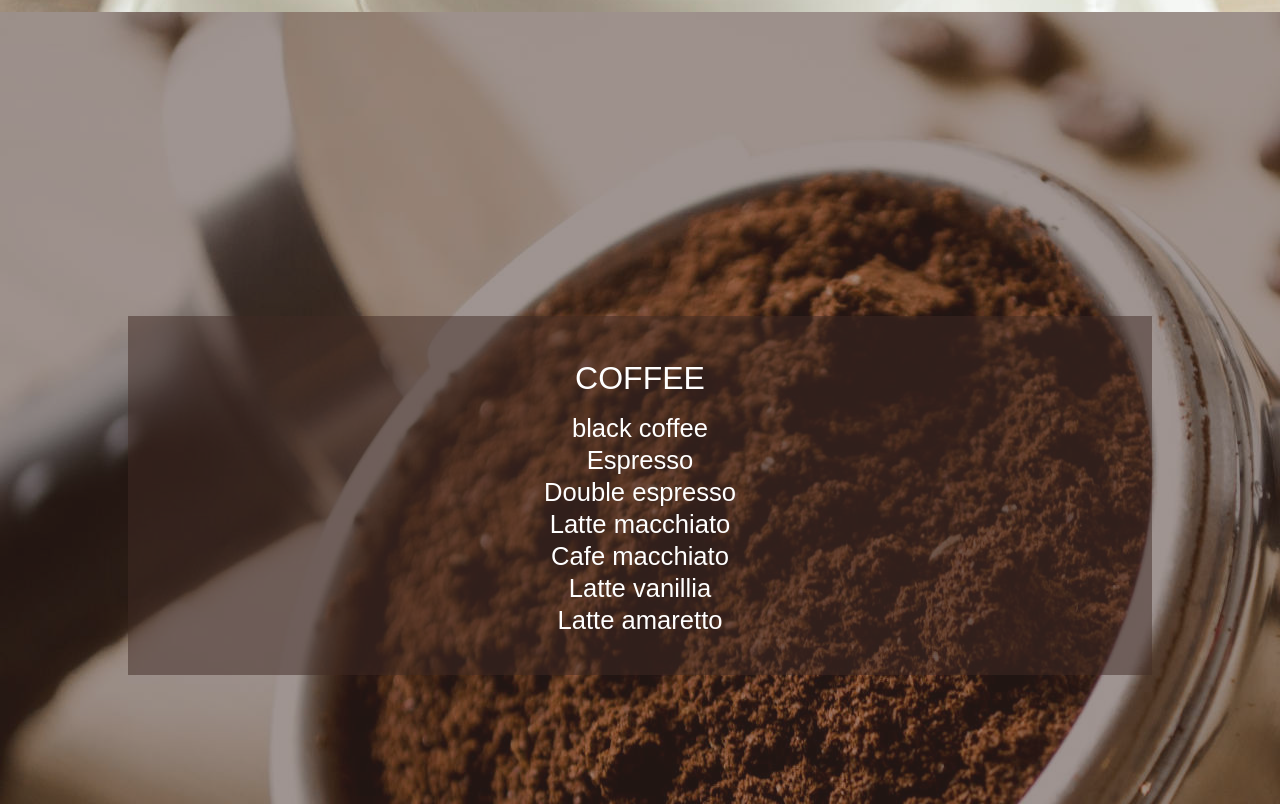
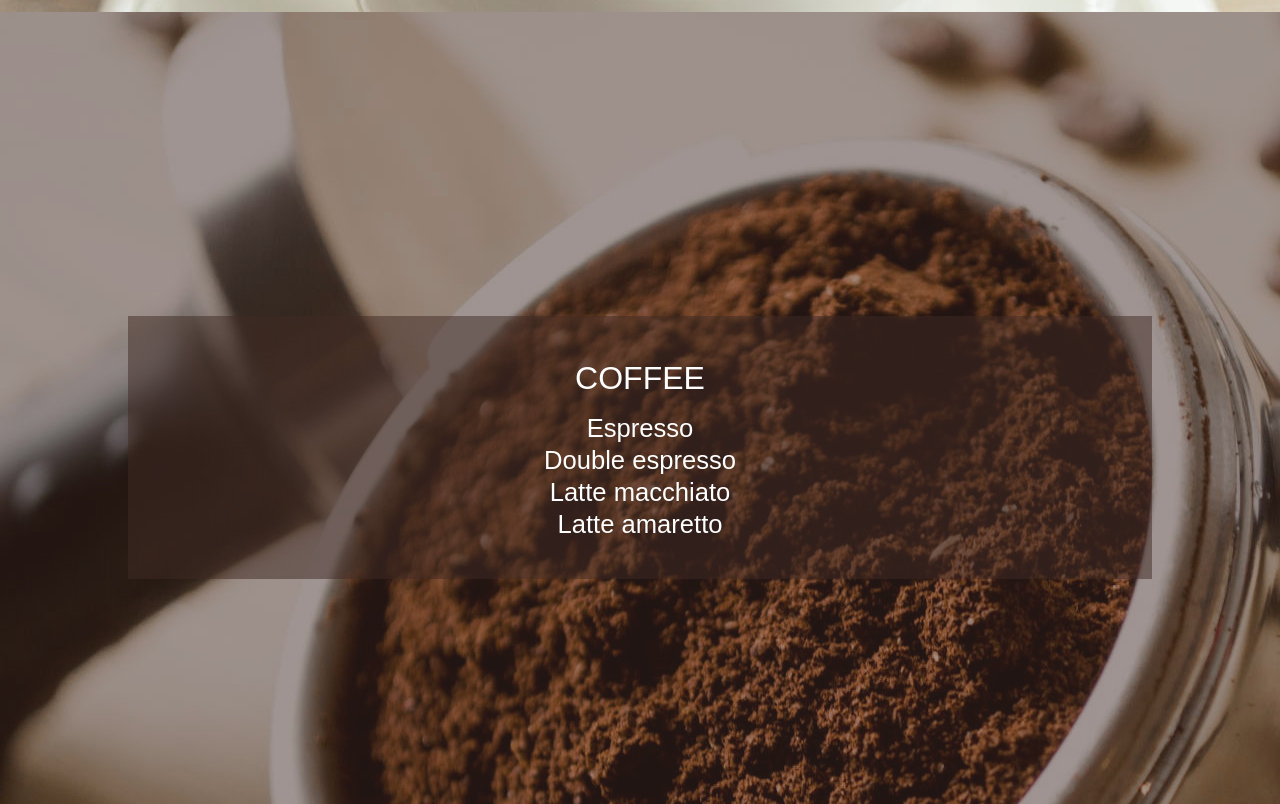
Before and after one commit to GGoo/RedSpotCoffee, a plain HTML site: page index.html in a window 1280 px wide. Shown: the part 2068-2872 px from the top of the page. Drawn offline with Linux system fonts and the light colour scheme.

Commit message:
small changes

```diff
--- a/index.html
+++ b/index.html
@@ -44,7 +44,7 @@
                 <ul>
                     <li data-href="cafe">Coffee</li>
                     <li data-href="cake">Macarons</li>
-                    <li data-href="map">Address</li>
+                    <li data-href="map"> Our Address</li>
                 </ul>
             </nav>
         </div>
@@ -64,19 +64,16 @@
                 <h2>COFFEE</h2><br>
             </header>
             <ul>
-                <li>black coffee</li>
                 <li>Espresso</li>
                 <li>Double espresso</li>
                 <li>Latte macchiato</li>
-                <li>Cafe macchiato </li>
-                <li>Latte vanillia </li>
                 <li>Latte amaretto </li>
             </ul>
         </div>
     </div>
 
     </section>
-<!--SPACER COFFE BEANS-->
+
 <div class="spacer_beans" data-enllax-ratio="0.9"></div>
 
 <!--PAGE MENU MACARONS-->
```
